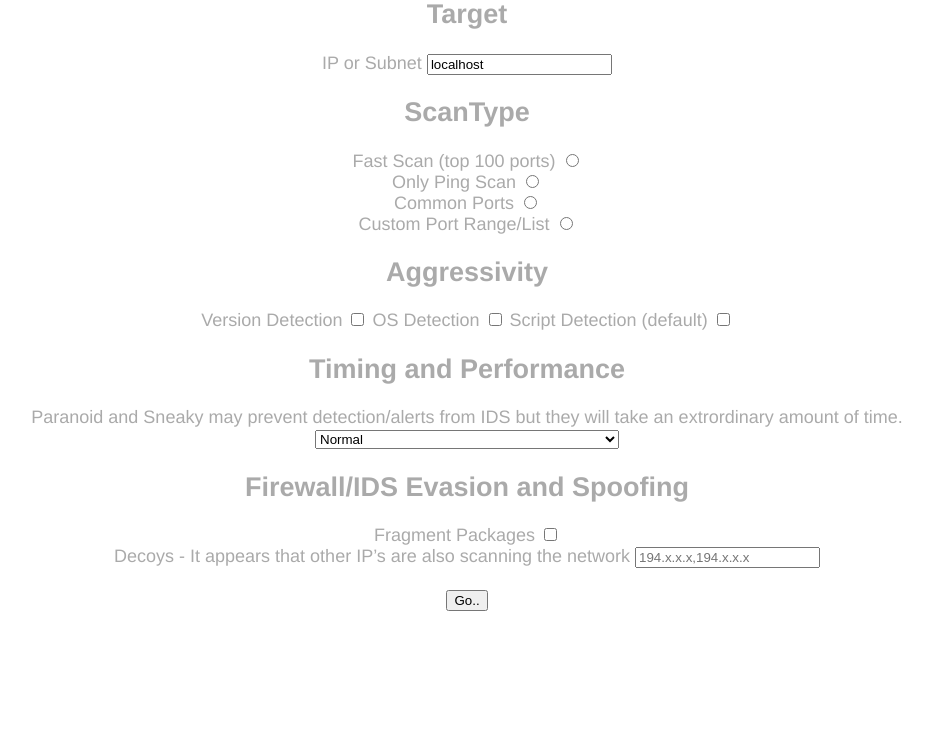
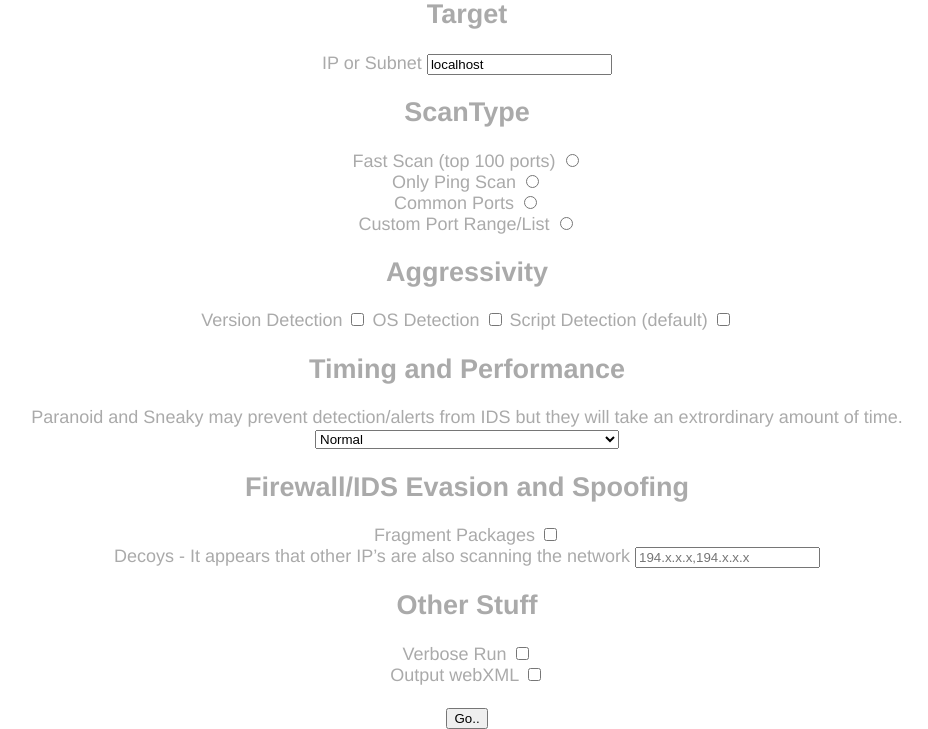
Before and after one commit to davhae/CLIToolWrapper_PHP, a PHP site: page /templates/toolController/nmap.phtml in a window 1280 px wide. Shown: the part 232-961 px from the top of the page, without its empty margins (173-1101 px from the left). Before the commit the page ends 843 px from the top, so only its background shows below. Run offline with PHP 8.4, Linux system fonts and the light colour scheme.

Commit message:
webXML output + link to filesystem

```diff
--- a/src/routes.php
+++ b/src/routes.php
@@ -8,7 +8,7 @@ use davhae\lampiao\Controller\ToolController;
 // Routes
 $app->get('/test', function (Request $request, Response $response) {
     $TC = new ToolController();
-    return $TC->execute("EXEC_NMAP", "localhost","-p 20", "-F");
+    return $TC->execute("EXEC_NMAP", "localhost", null,"-p 20", "-F");
 });
 
 $app->get('/[{name}]', function (Request $request, Response $response, array $args) {
--- a/templates/toolController/nmap.phtml
+++ b/templates/toolController/nmap.phtml
@@ -50,7 +50,7 @@
     <input type="radio" name="scanType" id="port" value="port"><br>
 
     <label for="portRange"></label>
-    <input type="text" name="portRange" id="portRange" style="display:none">
+    <input type="text" name="portRange" id="portRange" placeholder="22,80" style="display:none">
 
     <div id="aggro">
         <h2>Aggressivity</h2>
@@ -91,6 +91,15 @@
         <!-- TODO: spoof, sourceport, badsum, adler32 -->
     </div>
 
+    <div id="otherStuff">
+        <h2>Other Stuff</h2>
+        <label for="verbose">Verbose Run</label>
+        <input type="checkbox" name="verbose" id="verbose"><br>
+
+        <label for="verbose">Output webXML</label>
+        <input type="checkbox" name="ox" id="ox">
+    </div>
+
     <br><button>Go..</button>
 </form>
 
```
Also changed, not shown: src/Controller/ToolController.php (+9 -2 lines), src/Controller/Tools/NmapController.php (+9 -1 lines).
